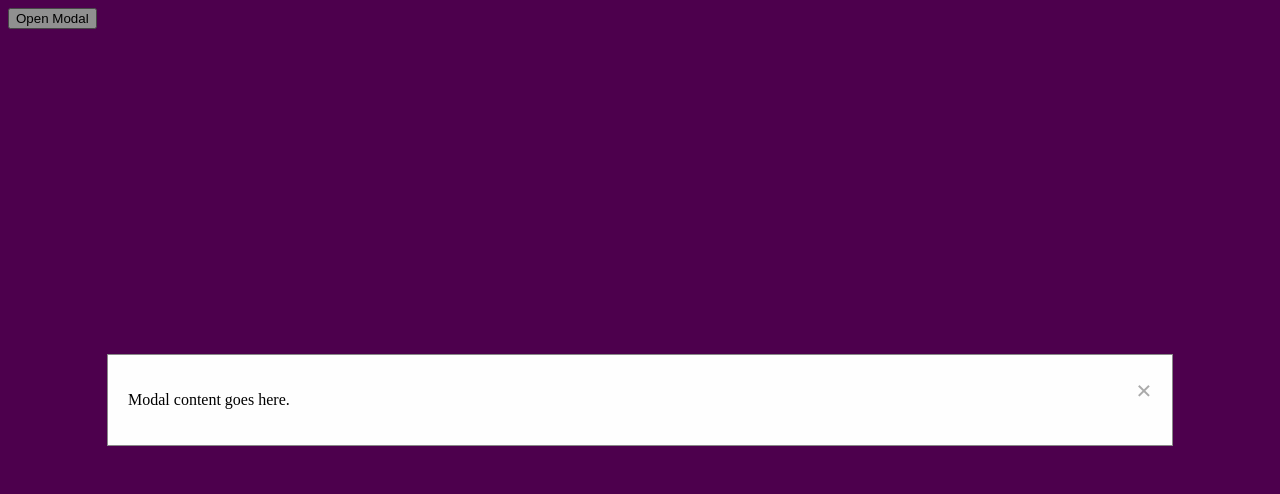
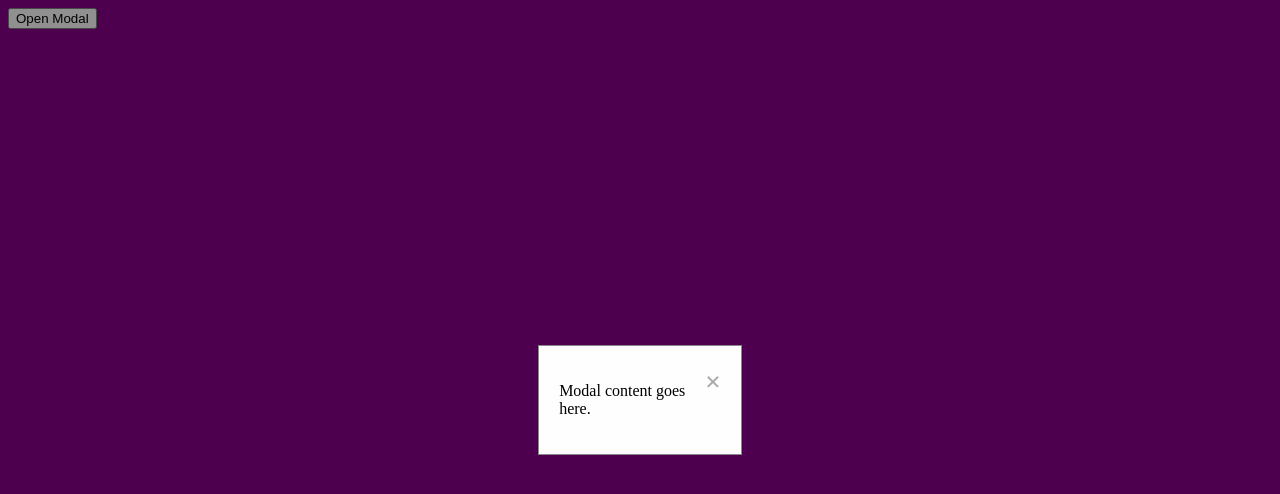
Before and after one commit to WebDevelopmentSAN/popup-modal100perceent-Jquery, a plain HTML site: page index.html in a window 1280 px wide. Drawn offline with nearby package versions, Linux system fonts and the light colour scheme.

Commit message:
Update style.css

```diff
--- a/CSS/style.css
+++ b/CSS/style.css
@@ -27,11 +27,11 @@ display: flex;
   }
 
   .modal-content {
-    background-color: #fefefe;
-    margin: 15% auto;
+   background-color: #fefefe;
     padding: 20px;
     border: 1px solid #888;
-    width: 80%;
+    max-width: 80%;
+    box-sizing: border-box;
   }
 
   .close {
```
